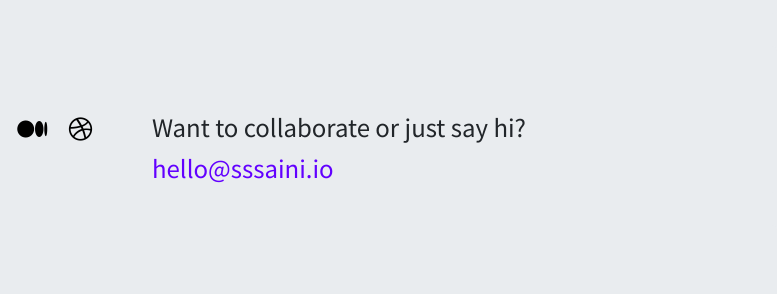
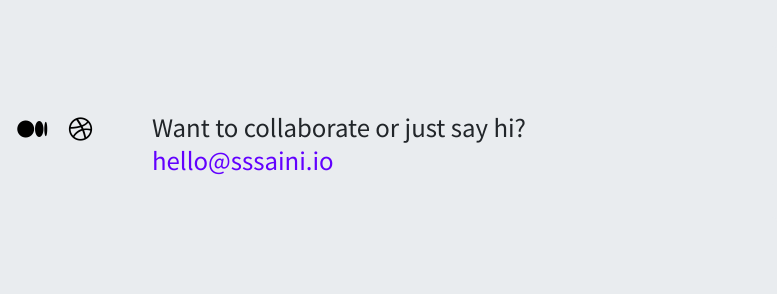
Before and after one commit to bdcorps/sssaini-portfolio, a website: page public/index.html in a window 1280 px wide. Shown: the part 996-1290 px from the top of the page, 503-1280 px from the left. Drawn offline with nearby package versions, Linux system fonts and the light colour scheme; some icons are missing.

Commit message:
add contact email span

```diff
--- a/public/index.html
+++ b/public/index.html
@@ -264,11 +264,12 @@
 
             <div class="col-auto col-sm mx-auto contact__greeting">
               <h2 class="contact__title">
-                Want to collaborate or just say hi?
+                Want to collaborate or just say hi?<br /><span
+                  ><a class="contact__email">
+                    <h2>hello@sssaini.io</h2>
+                  </a></span
+                >
               </h2>
-              <a class="contact__email">
-                <h2>hello@sssaini.io</h2>
-              </a>
             </div>
           </div>
         </div>
--- a/public/main.css
+++ b/public/main.css
@@ -237,6 +237,7 @@ input {
 
 .contact__email {
   text-align: left;
+  line-height: 160%;
 }
 
 .contact__title {}
```
